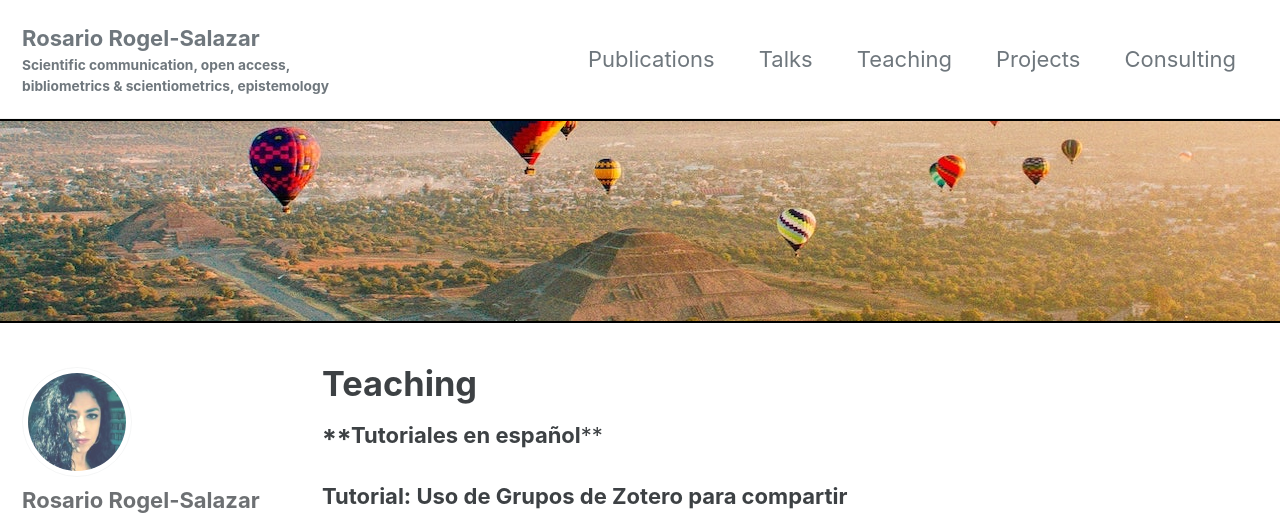
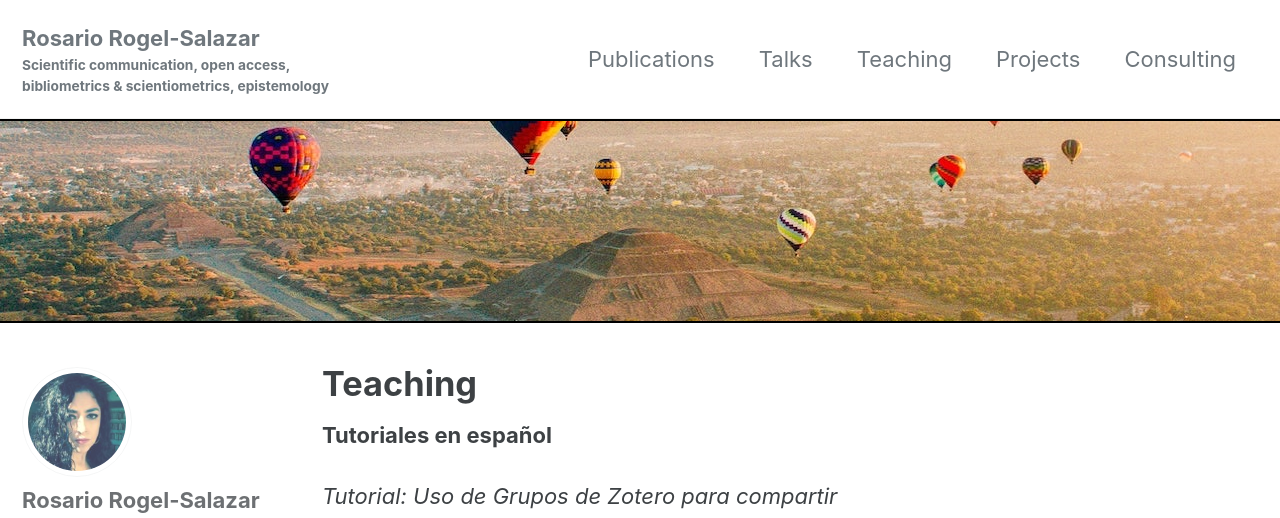
Before and after one commit to rosariorogel/rosariorogel.github.io, a Jekyll site: the page built from _pages/teaching.md, in a window 1280 px wide and 1400 px high. Shown: the top 518 px of the window. Built offline with Jekyll 4.4.1, drawn with Linux system fonts in a browser that asks for light colours; cached includes are drawn as plain includes; some of the changed text lies outside the part shown.

Commit message:
Update teaching.md

```diff
--- a/_pages/teaching.md
+++ b/_pages/teaching.md
@@ -7,18 +7,14 @@
   image: /assets/img/header-balloons-teoti.jpg
 ---
 
-****Tutoriales en español****
+**Tutoriales en español**
 
-**Tutorial: Uso de Grupos de Zotero para compartir bibliografía de un curso**
-<iframe width="560" height="315" src="https://www.youtube.com/embed/B1RPOwv6sUA?si=OdcrGmC02v0X76Kn" title="YouTube video player" frameborder="0" allow="accelerometer; autoplay; clipboard-write; encrypted-media; gyroscope; picture-in-picture; web-share" allowfullscreen></iframe>
+*Tutorial: Uso de Grupos de Zotero para compartir bibliografía de un curso* <iframe width="560" height="315" src="https://www.youtube.com/embed/B1RPOwv6sUA?si=OdcrGmC02v0X76Kn" title="YouTube video player" frameborder="0" allow="accelerometer; autoplay; clipboard-write; encrypted-media; gyroscope; picture-in-picture; web-share" allowfullscreen></iframe>
 
-**Tutorial: ¿Cómo utilizar la herramienta de anotación web Hypothes.is?**
-<iframe width="560" height="315" src="https://www.youtube.com/embed/klIKXj1qnUQ?si=2GvXLvbnnMF6pEo6" title="YouTube video player" frameborder="0" allow="accelerometer; autoplay; clipboard-write; encrypted-media; gyroscope; picture-in-picture; web-share" allowfullscreen></iframe>
+*Tutorial: ¿Cómo utilizar la herramienta de anotación web Hypothes.is?* <iframe width="560" height="315" src="https://www.youtube.com/embed/klIKXj1qnUQ?si=2GvXLvbnnMF6pEo6" title="YouTube video player" frameborder="0" allow="accelerometer; autoplay; clipboard-write; encrypted-media; gyroscope; picture-in-picture; web-share" allowfullscreen></iframe>
 
-**Tutorial de uso Flipgrid para clases a distancia**
-<iframe width="560" height="315" src="https://www.youtube.com/embed/lbT0lODhTrA?si=VMZJrWoLOq_lj_59" title="YouTube video player" frameborder="0" allow="accelerometer; autoplay; clipboard-write; encrypted-media; gyroscope; picture-in-picture; web-share" allowfullscreen></iframe>
+*Tutorial de uso Flipgrid para clases a distancia* <iframe width="560" height="315" src="https://www.youtube.com/embed/lbT0lODhTrA?si=VMZJrWoLOq_lj_59" title="YouTube video player" frameborder="0" allow="accelerometer; autoplay; clipboard-write; encrypted-media; gyroscope; picture-in-picture; web-share" allowfullscreen></iframe>
 
-****Investigación Cualitativa****
+**Investigación Cualitativa**
 
-**Grupos de Enfoque & Grupos de Discusión: Estrategias de análisis conversacional en investigación cualitativa**
-<iframe width="560" height="315" src="https://www.youtube.com/embed/lYtbuu5oHjM?si=5DA3yFKckuTCwJlG" title="YouTube video player" frameborder="0" allow="accelerometer; autoplay; clipboard-write; encrypted-media; gyroscope; picture-in-picture; web-share" allowfullscreen></iframe>
+*Grupos de Enfoque & Grupos de Discusión: Estrategias de análisis conversacional en investigación cualitativa* <iframe width="560" height="315" src="https://www.youtube.com/embed/lYtbuu5oHjM?si=5DA3yFKckuTCwJlG" title="YouTube video player" frameborder="0" allow="accelerometer; autoplay; clipboard-write; encrypted-media; gyroscope; picture-in-picture; web-share" allowfullscreen></iframe>
```
